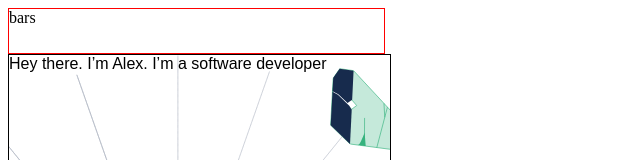
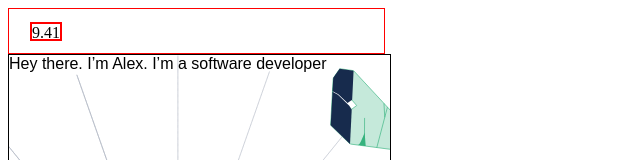
Before and after one commit to dvcorreia1984/portfolio, a website: page index.html in a window 1280 px wide. Shown: the top 160 px of the page, without its empty margins (0-640 px from the left). Drawn offline with Linux system fonts and the light colour scheme.

Commit message:
Added timebox

```diff
--- a/index.html
+++ b/index.html
@@ -10,7 +10,9 @@
 </head>
 <body>
 
-  <div class="bars">bars</div>
+  <div class="bars">
+    <div class="timebox">9.41</div>
+  </div>
 
   <div class="container">
     <div class="box page1">Hey there.
--- a/styles.css
+++ b/styles.css
@@ -6,6 +6,11 @@
   border: solid 1px red;
 }
 
+.timebox {
+  margin:13px 300px 12px 21px;
+  display: flex;
+  border: solid 2px red;
+}
 
 
 .box {
```
